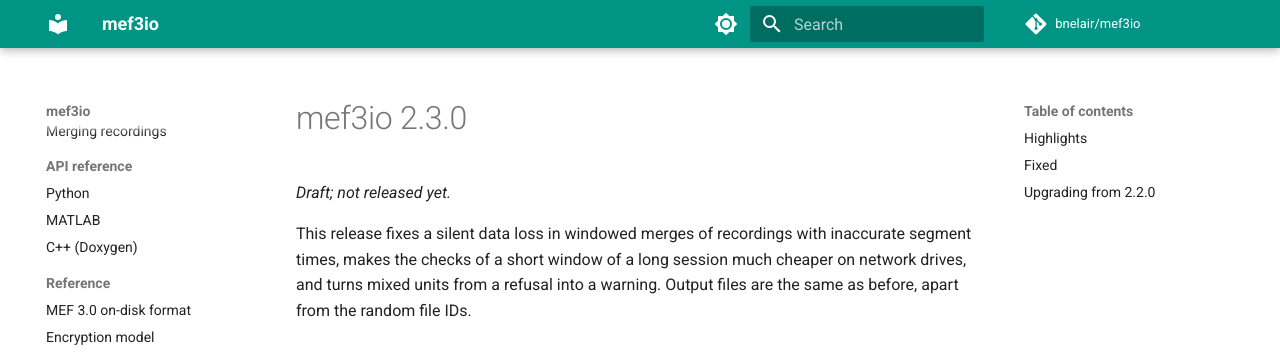
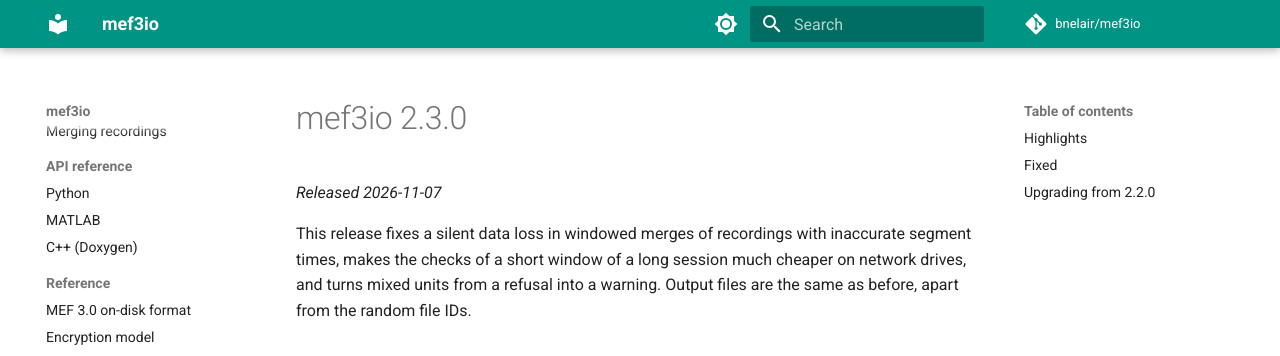
Before and after one commit to bnelair/mef3io, an MkDocs documentation site: the page built from docs/release_notes/2.3.0.md, in a window 1280 px wide and 900 px high. Shown: the top 356 px of the window. Built offline with MkDocs 1.6.1 and Material for MkDocs 9.7.7, drawn with Linux system fonts in a browser that asks for light colours; comment, search, counter and statistics services are not loaded.

Commit message:
Mark 2.3.0 released (2026-11-07)
Co-Authored-By: Claude Opus 5.5 <noreply@anthropic.com>
Claude-Session: https://claude.ai/code/session_01PWYBRHqzczzUfo99eFKLmQ

```diff
--- a/docs/release_notes/2.3.0.md
+++ b/docs/release_notes/2.3.0.md
@@ -1,6 +1,6 @@
 # mef3io 2.3.0
 
-*Draft; not released yet.*
+*Released 2026-11-07*
 
 This release fixes a silent data loss in windowed merges of recordings with
 inaccurate segment times, makes the checks of a short window of a long session
```
Also changed, not shown: docs/release_notes/index.md (+1 -1 lines).
